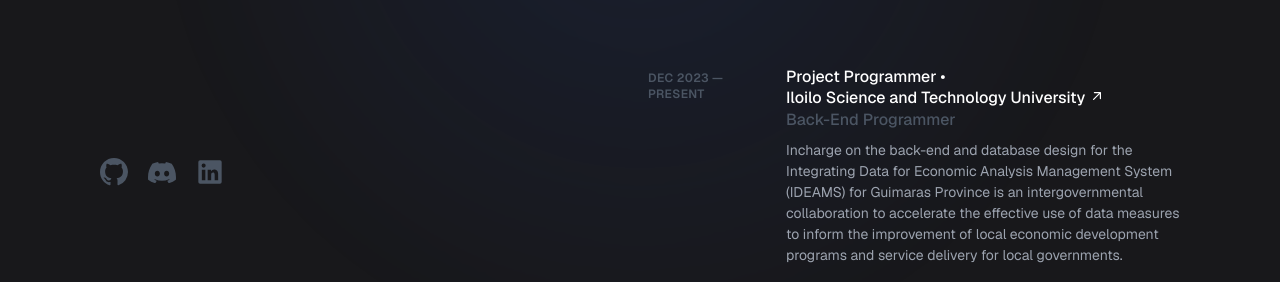
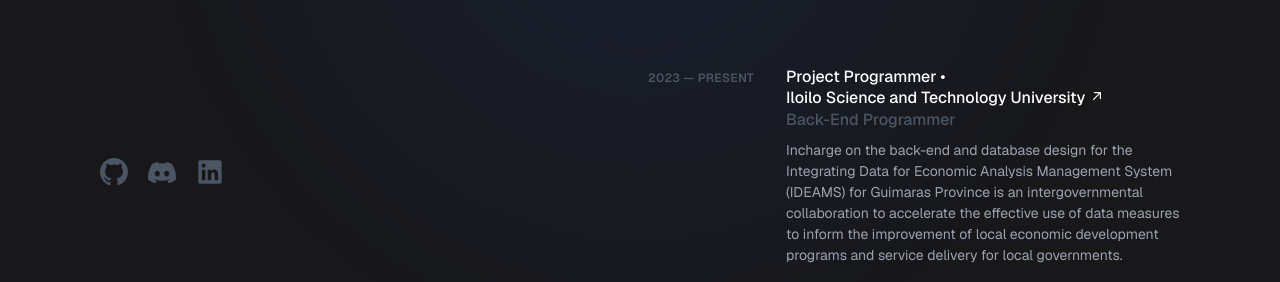
Before and after one commit to CedricAngeloSina-on/personal-website, a Next.js app: page / in a window 1280 px wide. Shown: the part 518-800 px from the top of the page. Built offline with nearby package versions, Linux system fonts and the light colour scheme.

Commit message:
Update ExperienceSection.tsx

```diff
--- a/src/app/components/ExperienceSection.tsx
+++ b/src/app/components/ExperienceSection.tsx
@@ -6,7 +6,7 @@
 const ExperienceSection = () => {
     const experienceItems = [
         {
-            period: "DEC 2023 — PRESENT",
+            period: "2023 — PRESENT",
             href: "https://www.isatu.edu.ph",
             title: "Project Programmer",
             company: "Iloilo Science and Technology University",
```
